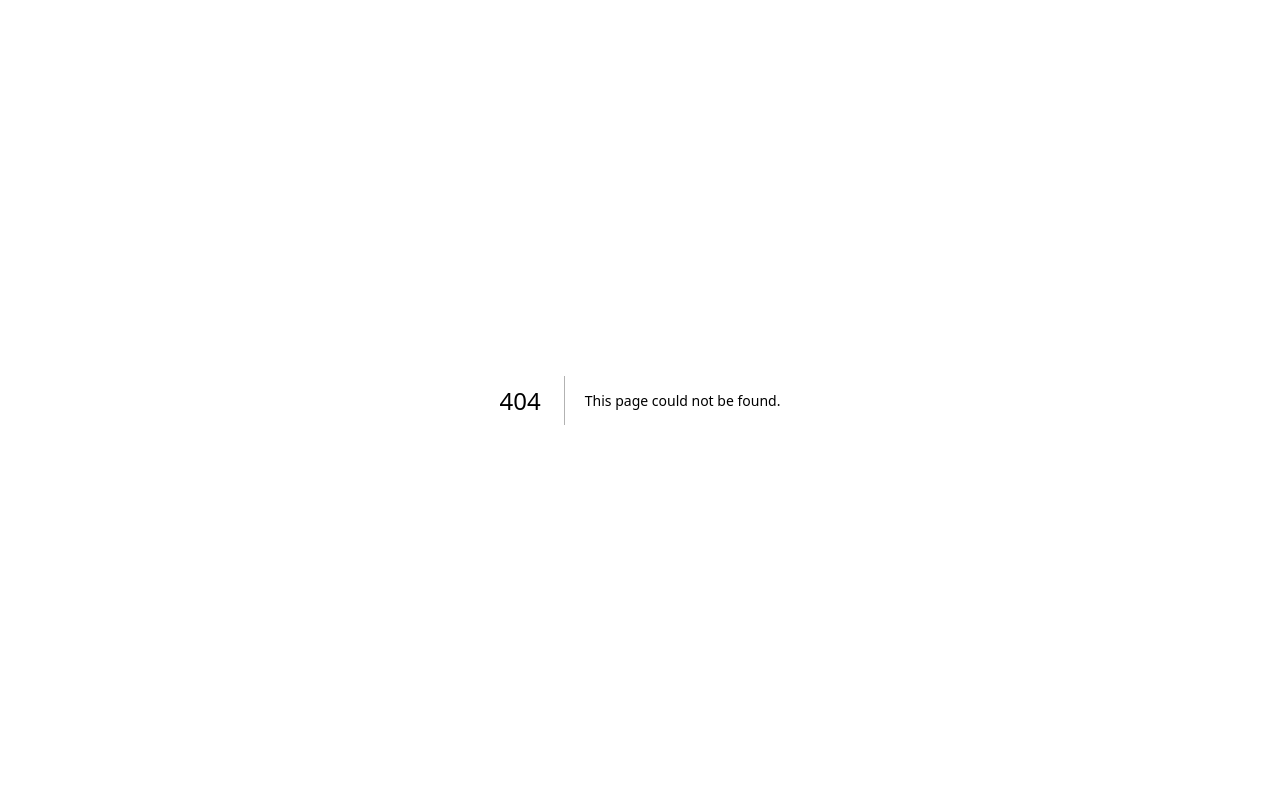
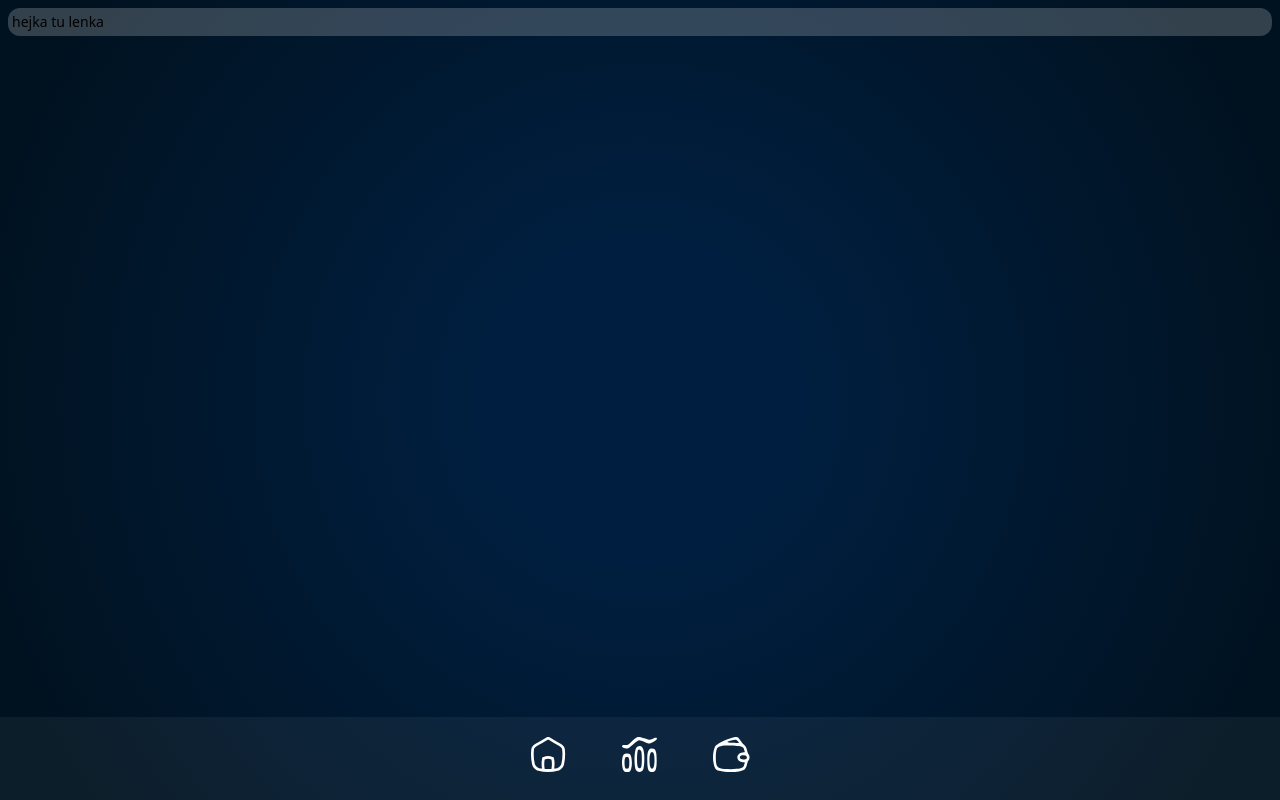
Before and after one commit to emigracja/app, a Next.js app in the folder frontend/: page /stocks in a window 1280 px wide. Before the commit this address had no page. Built offline with nearby package versions, Linux system fonts and the light colour scheme.

Commit message:
feat(frontend): init stock views structure

```diff
--- /dev/null
+++ b/frontend/src/app/stocks/page.tsx
@@ -0,0 +1,42 @@
+import { Stock, CandlestickData } from "@/types/stocks";
+import StockCard from "@/components/stocks/StockCard";
+
+export default function StockPage() {
+    const candles: CandlestickData[] = [
+        { time: '2018-12-22', open: 75.16, high: 82.84, low: 36.16, close: 45.72 },
+        { time: '2018-12-23', open: 45.12, high: 53.90, low: 45.12, close: 48.09 },
+        { time: '2018-12-24', open: 60.71, high: 60.71, low: 53.39, close: 59.29 },
+        { time: '2018-12-25', open: 68.26, high: 68.26, low: 59.04, close: 60.50 },
+        { time: '2018-12-26', open: 67.71, high: 105.85, low: 66.67, close: 91.04 },
+        { time: '2018-12-27', open: 91.04, high: 121.40, low: 82.70, close: 111.40 },
+        { time: '2018-12-28', open: 111.51, high: 142.83, low: 103.34, close: 131.25 },
+        { time: '2018-12-29', open: 131.33, high: 151.17, low: 77.68, close: 96.43 },
+        { time: '2018-12-30', open: 106.33, high: 110.20, low: 90.39, close: 98.10 },
+        { time: '2018-12-31', open: 109.87, high: 114.69, low: 85.66, close: 111.26 },
+    ]
+
+    const stocks: Stock[] = [
+        {
+            id: 'abc',
+            title: 'APPLE CORP',
+            shortcut: 'AAPL.US',
+            currency: 'USD',
+            market: 'USA',
+            price: 111.26,
+            todaysPriceChange: -1.1,
+            currentPeriod: "1w",
+            tags: ["tech", "mobile"],
+            periodPrices: candles
+        }
+    ]
+
+    return (
+        <div className="flex flex-col gap-10 p-2" style={{
+            backgroundColor: "transparent"
+        }}>
+            {stocks.map((element) => (
+                <StockCard />
+            ))}
+        </div>
+    );
+}
--- /dev/null
+++ b/frontend/src/components/stocks/StockCard.tsx
@@ -0,0 +1,13 @@
+import {ReactElement} from "react";
+
+interface Props {
+    children: string;
+}
+
+const StockCard = (): ReactElement => (
+    <div className={"bg-white/20 p-1 rounded-xl text-sm"}>
+        <span>hejka tu lenka</span>
+    </div>
+)
+
+export default StockCard;
--- /dev/null
+++ b/frontend/src/types/stocks.ts
@@ -0,0 +1,23 @@
+type Period = "1h" | "1d" | "1w" | "1m" | "1y" | "5y";
+type Currency = "EUR" | "PLN" | "USD";
+
+export interface CandlestickData {
+    time: string;
+    open: number;
+    high: number;
+    low: number;
+    close: number;
+}
+
+export interface Stock {
+    id: string;
+    title: string;
+    shortcut: string;
+    currency: Currency;
+    market: string;
+    price: number;
+    todaysPriceChange: number;
+    currentPeriod: Period;
+    tags: string[];
+    periodPrices: CandlestickData[];
+}
```
